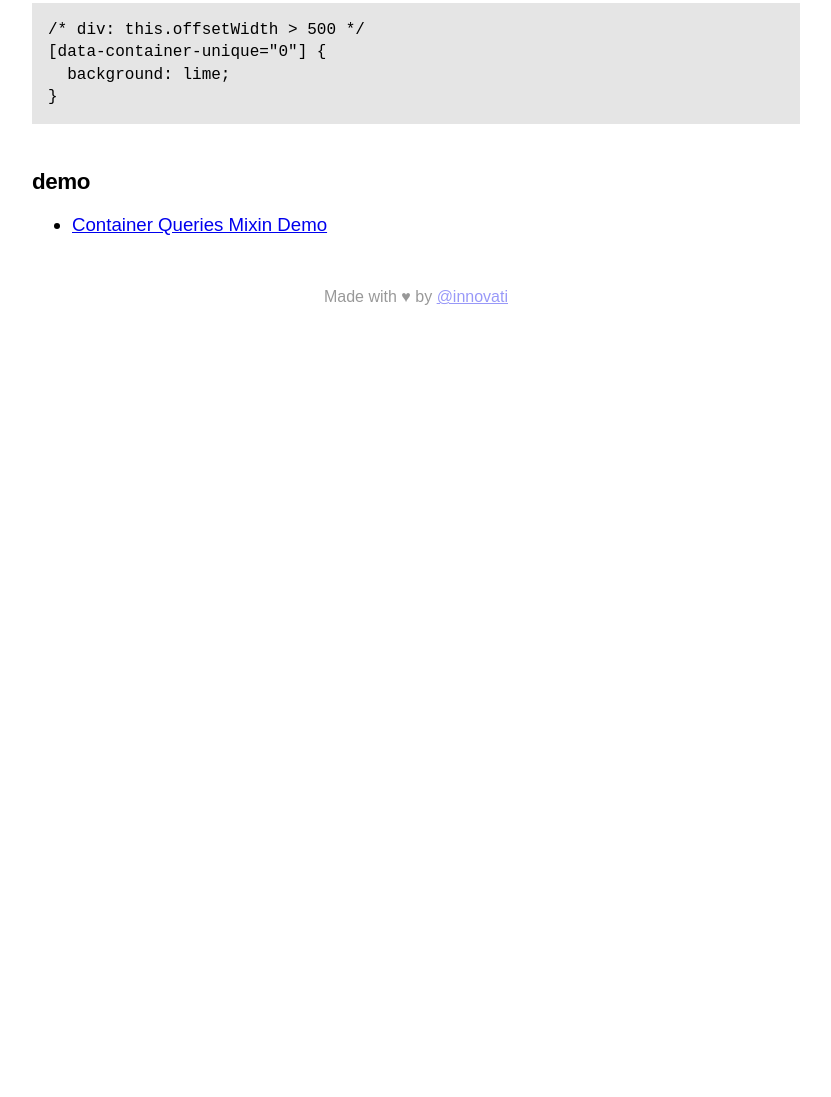
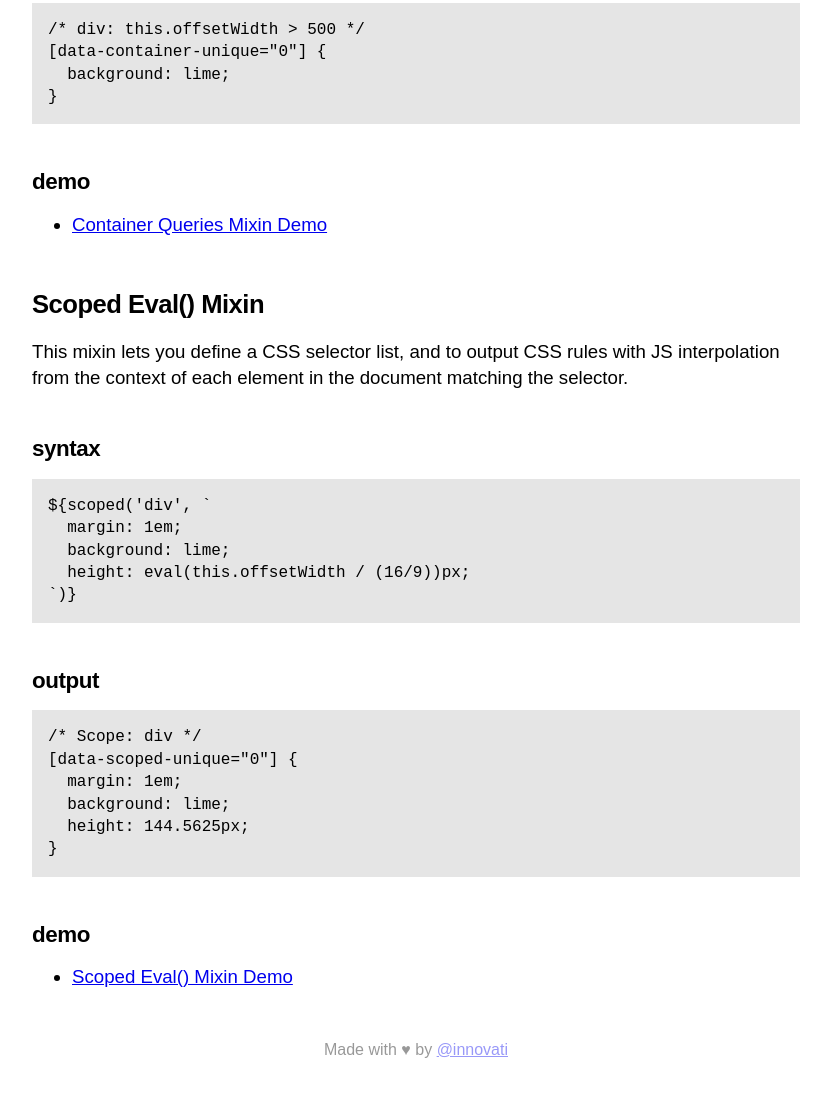
Before and after one commit to tomhodgins/reprocss, a website: page index.html in a window 1280 px wide. Shown: the part 7390-8487 px from the top of the page, without its empty margins (224-1055 px from the left). Before the commit the page ends 7747 px from the top, so only its background shows below. Drawn offline with Linux system fonts and the light colour scheme.

Commit message:
Add scoped eval() mixin

```diff
--- a/index.html
+++ b/index.html
@@ -324,4 +324,31 @@
   <li><a href=https://tomhodgins.github.io/reprocss/test/container-queries-mixin.html>Container Queries Mixin Demo</a>
 </ul>
 
+<h3 id=scoped-eval-mixin>Scoped Eval() Mixin</h3>
+
+<p>This mixin lets you define a CSS selector list, and to output CSS rules with JS interpolation from the context of each element in the document matching the selector.</p>
+
+<h4>syntax</h4>
+
+<pre>${scoped('div', `
+  margin: 1em;
+  background: lime;
+  height: eval(this.offsetWidth / (16/9))px;
+`)}</pre>
+
+<h4>output</h4>
+
+<pre>/* Scope: div */
+[data-scoped-unique="0"] {
+  margin: 1em;
+  background: lime;
+  height: 144.5625px;
+}</pre>
+
+<h4>demo</h4>
+
+<ul>
+  <li><a href=https://tomhodgins.github.io/reprocss/test/scoped-eval-mixin.html>Scoped Eval() Mixin Demo</a>
+</ul>
+
 <footer>Made with &hearts; by <a href=http://twitter.com/innovati>@innovati</a></footer>
```
Also changed, not shown: mixins/scoped-eval.js (added, +32 -0 lines), test/scoped-eval-mixin.html (added, +23 -0 lines), README.md.
